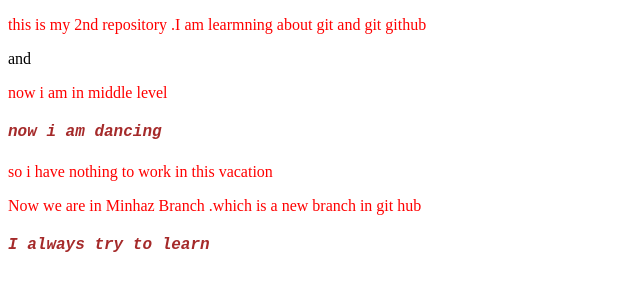
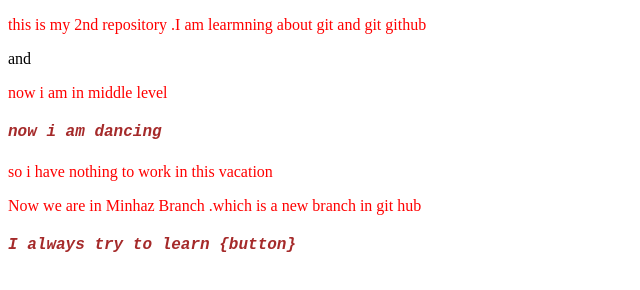
Before and after one commit to minhaz1172/My2nd_Repo, a plain HTML site: page index.html in a window 1280 px wide. Shown: the whole page, without its empty margins (0-640 px from the left). Drawn offline with Linux system fonts and the light colour scheme.

Commit message:
add button

```diff
--- a/index.html
+++ b/index.html
@@ -14,7 +14,7 @@
   <h4>now i am dancing</h4>
   <p>so i have nothing to work in this vacation</p>
   <P>Now we are in Minhaz Branch .which is a new branch in git hub</P>
-  <h4>I always try to learn </h4>
+  <h4>I always try to learn {button}</h4>
 
 </body>
 
```
